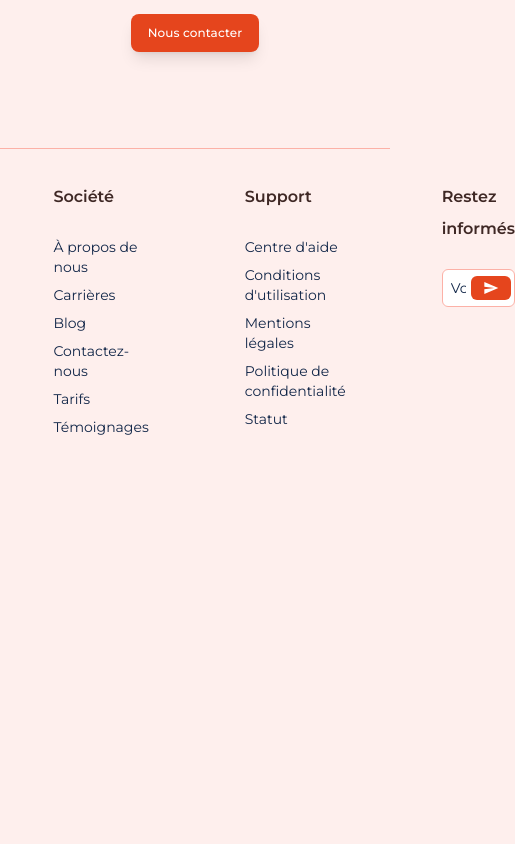
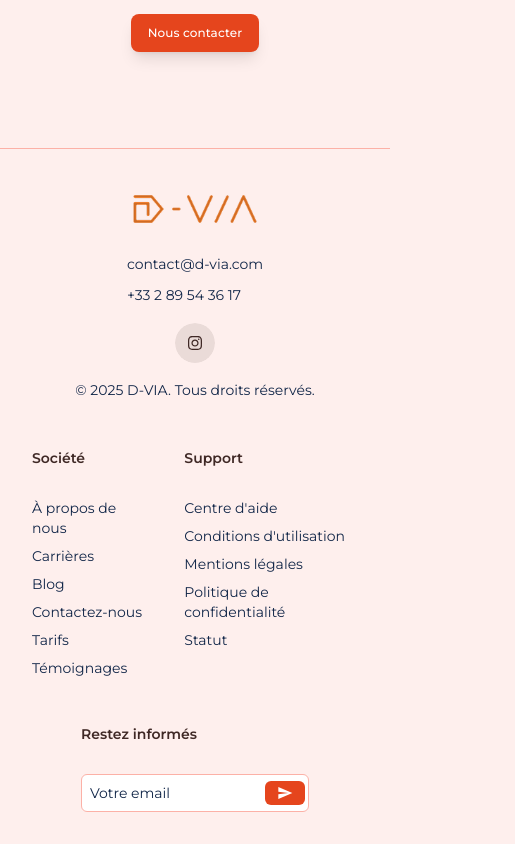
Before and after one commit to ondongo/d-via, a Next.js app: page /artisans in a window 390 px wide. Shown: the part 3601-4445 px from the top of the page, 515 px wide, since content can reach past the window. Before the commit the page ends 4123 px from the top, so only its background shows below. Built offline with nearby package versions, Linux system fonts and the light colour scheme; no server answers.

Commit message:
Mise à jour des styles et de la structure des composants pour améliorer la réactivité et l'expérience utilisateur. Ajout de classes responsives dans le modal et le footer, et réorganisation des éléments pour une meilleure présentation.

```diff
--- a/src/app/layout.tsx
+++ b/src/app/layout.tsx
@@ -8,14 +8,21 @@ import Footer from "@/components/organisms/Footer";
 import { ToastContainer, Zoom } from "react-toastify";
 import "react-toastify/dist/ReactToastify.css";
 
-
 export const metadata = {
   title: "Analyser votre devis | Dvia",
-  description: "Évitez les arnaques et analysez votre devis avec précision grâce à notre outil sécurisé.",
-  keywords: ["analyse devis", "arnaque artisan", "économie travaux", "client satisfait", "dvia"],
+  description:
+    "Évitez les arnaques et analysez votre devis avec précision grâce à notre outil sécurisé.",
+  keywords: [
+    "analyse devis",
+    "arnaque artisan",
+    "économie travaux",
+    "client satisfait",
+    "dvia",
+  ],
   openGraph: {
     title: "Analyser votre devis | Dvia",
-    description: "Des milliers de clients nous font confiance pour détecter les arnaques dans leurs devis.",
+    description:
+      "Des milliers de clients nous font confiance pour détecter les arnaques dans leurs devis.",
     url: "https://d-via.vercel.app/",
     siteName: "Dvia",
     images: [
@@ -32,7 +39,8 @@ export const metadata = {
   twitter: {
     card: "summary_large_image",
     title: "Analysez vos devis avec Dvia",
-    description: "Évitez les pièges dans les devis grâce à notre technologie d’analyse intelligente.",
+    description:
+      "Évitez les pièges dans les devis grâce à notre technologie d’analyse intelligente.",
     images: ["/og/og.png"],
   },
 };
@@ -68,9 +76,11 @@ export default function RootLayout({
           `}
         </Script>
         <Providers>
+          <div className="overflow-hidden">
             <Header />
             {children}
             <Footer />
+          </div>
           <ToastContainer
             position="bottom-center"
             autoClose={5000}
--- a/src/components/atoms/ui/modals/CustomModal.tsx
+++ b/src/components/atoms/ui/modals/CustomModal.tsx
@@ -15,7 +15,7 @@ export const Modal: React.FC<ModalProps> = ({
   onClose,
   children,
   title,
-  className="w-[450px]"
+  className="md:w-[450px]"
 }) => {
   return (
     <>
@@ -27,7 +27,7 @@ export const Modal: React.FC<ModalProps> = ({
               animate={{ scale: 1, opacity: 1 }}
               exit={{ scale: 0.8, opacity: 0 }}
               transition={{ type: "spring", stiffness: 120 }}
-              className={`bg-dvianeutral-90 rounded-2xl min-h-[508px] shadow-lg relative flex flex-col items-center overflow-hidden ${className}`}
+              className={`bg-dvianeutral-90 rounded-2xl md:min-h-[508px] shadow-lg relative flex flex-col items-center overflow-hidden ${className}`}
             >
               <div className="border-dvianeutral-50 border-b-1 flex flex-row gap-4 p-4 items-center w-full">
                 <button
--- a/src/components/molecules/landing-client/DevisAnalyse.tsx
+++ b/src/components/molecules/landing-client/DevisAnalyse.tsx
@@ -167,7 +167,6 @@ function DevisAnalyse() {
     }
   };
 
-
   return (
     <>
       <button
@@ -182,9 +181,9 @@ function DevisAnalyse() {
         onClose={closeModal}
         title={"Analyser votre devis"}
         isOpen={modalOpen}
-        className="w-[750px]  max-h-[708px]"
+        className="  max-w-[375px] md:w-[750px] md:max-h-[708px]"
       >
-        <div className="flex flex-col gap-4 w-[750px] max-h-[708px] overflow-auto items-center p-10">
+        <div className="flex flex-col gap-4 max-w-[375px] md:w-[750px] md:max-h-[708px] overflow-auto items-center p-10">
           {!isAnalyzed && !isLoading ? (
             <>
               {!fileData.base64 ? (
@@ -359,7 +358,6 @@ function DevisAnalyse() {
               isAnalyzed={isAnalyzed}
               analysis={analysis}
               resultsRef={resultsRef}
-
               handleShareResults={handleShareResults}
             />
           )}
--- a/src/components/organisms/Footer.tsx
+++ b/src/components/organisms/Footer.tsx
@@ -1,13 +1,11 @@
 import React from "react";
 import Image from "next/image";
-import { HiArrowRight } from "react-icons/hi";
-import { FiSend } from "react-icons/fi";
 import { MdSend } from "react-icons/md";
 import { FaInstagram } from "react-icons/fa";
 
 function Footer() {
   return (
-    <footer className="flex flex-row items-start justify-center p-8 border-t border-dvianeutral-50 mt-10 gap-24">
+    <footer className="flex flex-col md:flex-row items-center md:items-start justify-center p-8 border-t border-dvianeutral-50 mt-10 gap-10 md:gap-24">
       {/* Logo + description ou autre */}
       <div className="flex flex-col gap-4 max-w-xs items-center">
         <Image
@@ -42,9 +40,10 @@ function Footer() {
         </p>
       </div>
 
+      <div className="flex flex-row gap-10 md:gap-24">
         {/* Colonne Société */}
         <div className="flex flex-col gap-2">
-        <p className="font-semibold text-[16px] text-dvianeutral-10 leading-headline-small tracking-headline-small mb-4">
+          <p className="font-semibold text-[14px] md:text-[16px] text-dvianeutral-10 leading-headline-small tracking-headline-small mb-4">
             Société
           </p>
           <a
@@ -87,7 +86,7 @@ function Footer() {
 
         {/* Colonne Support */}
         <div className="flex flex-col gap-2">
-        <p className="font-semibold text-[16px] text-dvianeutral-10 leading-headline-small tracking-headline-small mb-4">
+          <p className="font-semibold text-[14px] md:text-[16px] text-dvianeutral-10 leading-headline-small tracking-headline-small mb-4">
             Support
           </p>
           <a
@@ -121,10 +120,11 @@ function Footer() {
             Statut
           </a>
         </div>
+      </div>
 
       {/* Colonne Restez informés */}
       <div className="flex flex-col gap-4 max-w-sm">
-        <p className="font-semibold text-[16px] text-dvianeutral-10 leading-headline-small tracking-headline-small mb-2">
+        <p className="font-semibold text-[14px] md:text-[16px] text-dvianeutral-10 leading-headline-small tracking-headline-small mb-2">
           Restez informés
         </p>
         <form className="relative w-full max-w-sm">
```
Lines whose indentation alone changed are shown as unchanged.
